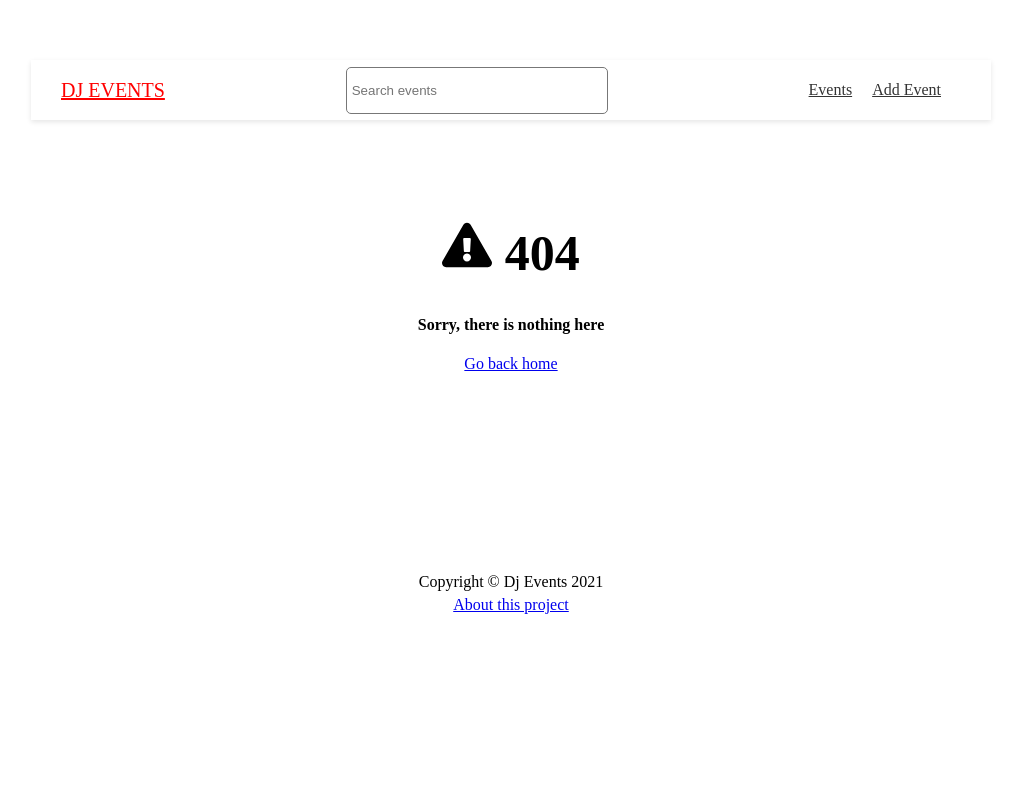
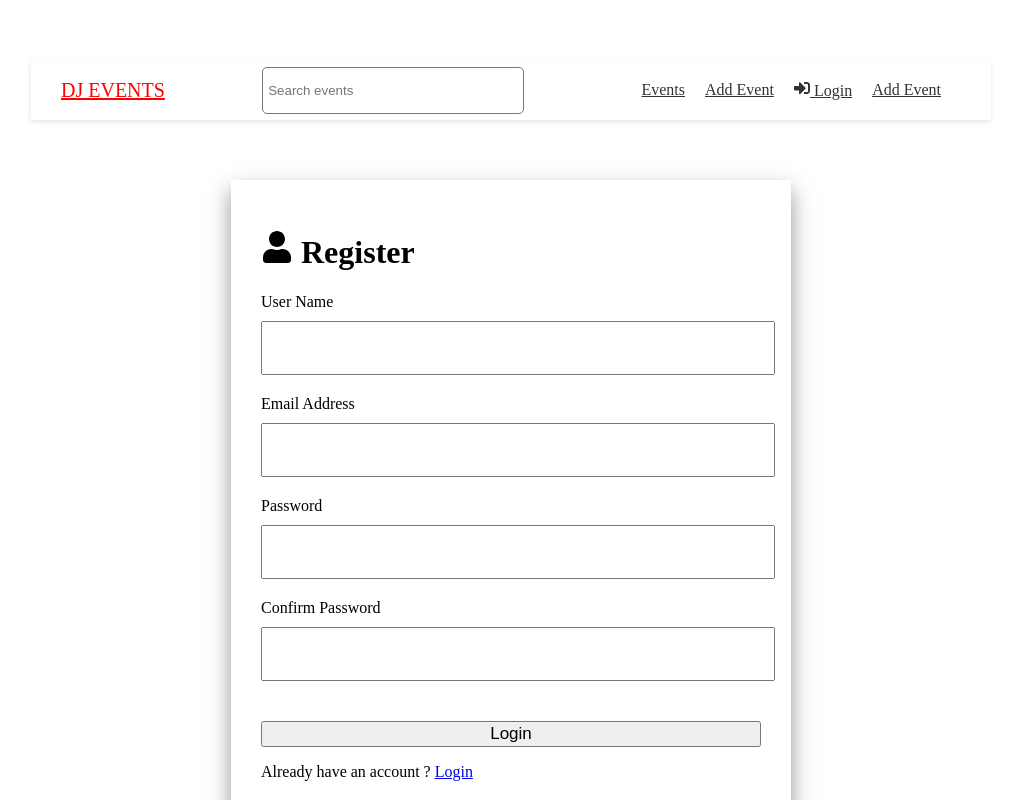
Before and after one commit to Dutt23/events-site, a Next.js app: page /account/register in a window 1280 px wide. Before the commit this address had no page. Shown: the top 800 px of the page, without its empty margins (129-1150 px from the left). Built offline with nearby package versions, Linux system fonts and the light colour scheme.

Commit message:
Add login and register pages

```diff
--- a/components/Header.js
+++ b/components/Header.js
@@ -2,6 +2,7 @@
 import Link from 'next/link'
 import styles from '@styles/Header.module.css'
 import Search from './Search'
+import { FaSignInAlt, FaSignOutAlt } from 'react-icons/fa'
 export default function Header() {
   return (
     <header className={styles.header}>
@@ -26,6 +27,18 @@
               <a>Add Event</a>
             </Link>
           </li>
+          <li>
+            <Link href="/account/login">
+              <a className="btn-secondary btn-icon">
+                <FaSignInAlt /> Login
+              </a>
+            </Link>
+          </li>
+          <li>
+            <Link href="/account/register">
+              <a>Add Event</a>
+            </Link>
+          </li>
         </ul>
       </nav>
     </header>
--- /dev/null
+++ b/pages/account/register.js
@@ -0,0 +1,76 @@
+import { FaUser } from 'react-icons/fa'
+import { ToastContainer, toast } from 'react-toastify';
+import 'react-toastify/dist/ReactToastify.css';
+import { useState, useEffect, useContext } from 'react'
+import Link from 'next/link'
+import Layout from '@components/Layout'
+import styles from '@styles/AuthForm.module.css'
+export default function RegisterPage() {
+
+  const [email, setEmail] = useState('');
+  const [password, setPassword] = useState('');
+  const [userName, setUserName] = useState('');
+  const [passwordConfirm, setPasswordConfirm] = useState('');
+
+  const handleSubmit = (e) => {
+    e.preventDefault()
+
+    if (password !== passwordConfirm) {
+      toast.error("Passwords do not match")
+      return
+    }
+    console.log({ userName, email, password })
+  }
+  return (
+    <Layout title="User Registration">
+      <div className={styles.auth}>
+        <h1>
+          <FaUser /> Register
+        </h1>
+        <ToastContainer />
+        <form onSubmit={handleSubmit}>
+          <div>
+            <label htmlFor="userName"> User Name</label>
+            <input
+              type="text"
+              id="userName"
+              value={userName}
+              onChange={(e) => setUserName(e.target.value)}
+            />
+          </div>
+          <div>
+            <label htmlFor="email"> Email Address</label>
+            <input
+              type="email"
+              id="email"
+              value={email}
+              onChange={(e) => setEmail(e.target.value)}
+            />
+          </div>
+          <div>
+            <label htmlFor="password">Password</label>
+            <input
+              type="password"
+              id="passwordConfirm"
+              value={passwordConfirm}
+              onChange={(e) => setPasswordConfirm(e.target.value)}
+            />
+          </div>
+          <div>
+            <label htmlFor="password">Confirm Password</label>
+            <input
+              type="password"
+              id="password"
+              value={password}
+              onChange={(e) => setPassword(e.target.value)}
+            />
+          </div>
+          <input type="submit" value="Login" className="btn" />
+          <p>
+            Already have an account ? <Link href="/account/login">Login</Link>
+          </p>
+        </form>
+      </div>
+    </Layout>
+  )
+}
--- /dev/null
+++ b/styles/AuthForm.module.css
@@ -0,0 +1,31 @@
+.auth {
+  max-width: 500px;
+  margin: auto;
+  padding: 30px;
+  box-shadow: 0px 10px 20px 0px rgba(50, 50, 50, 0.52);
+}
+
+.auth label {
+  display: block;
+  margin-bottom: 10px;
+}
+
+.auth input[type='text'],
+.auth input[type='email'],
+.auth input[type='password'] {
+  display: block;
+  width: 100%;
+  height: 40px;
+  padding: 5px;
+  font-size: 18px;
+}
+
+.auth input[type='submit'] {
+  margin-top: 20px;
+  width: 100%;
+  font-size: 17px;
+}
+
+.auth div {
+  margin-bottom: 20px;
+}
```
Also changed, not shown: pages/account/login.js (added, +53 -0 lines).
